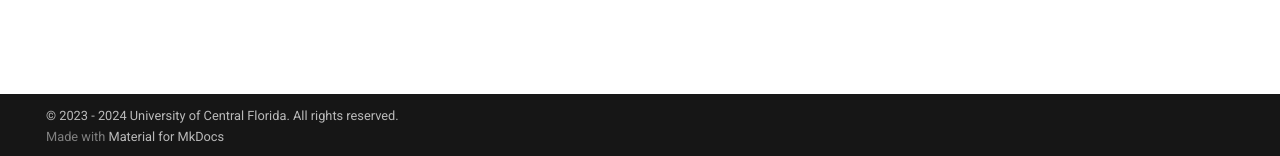
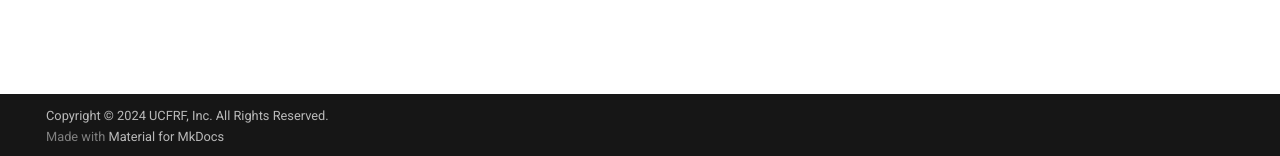
Before and after one commit to VasuLab/sCO2ES, an MkDocs documentation site: the page built from docs/index.md, in a window 1280 px wide. Shown: the part 741-897 px from the top of the page. Built offline with MkDocs 1.6.1 and Material for MkDocs 9.7.7, drawn with Linux system fonts in a browser that asks for light colours; comment, search, counter and statistics services are not loaded.

Commit message:
Update copyright information

```diff
--- a/mkdocs.yml
+++ b/mkdocs.yml
@@ -1,7 +1,7 @@
 site_name: Supercritical CO₂ Energy Storage (sCO₂ES)
 repo_url: https://github.com/VasuLab/sCO2ES
 repo_name: VasuLab/sCO2ES
-copyright: "&copy; 2023 - 2024 University of Central Florida. All rights reserved."
+copyright: "Copyright &copy; 2024 UCFRF, Inc. All Rights Reserved."
 
 theme:
   name: material
--- a/sco2es.py
+++ b/sco2es.py
@@ -1,4 +1,4 @@
-"""© 2023-2024 University of Central Florida. All rights reserved."""
+"""Copyright © 2024 UCFRF, Inc. All Rights Reserved."""
 
 __version__ = "0.0.1"
 
```
Also changed, not shown: README.md (+6 -4 lines).
